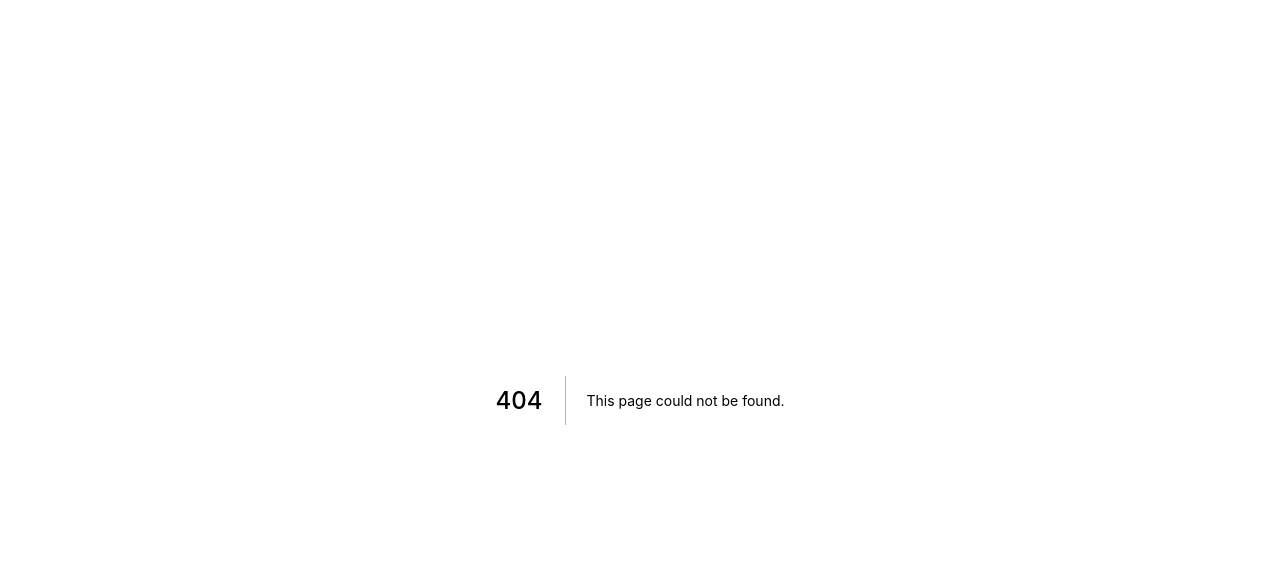
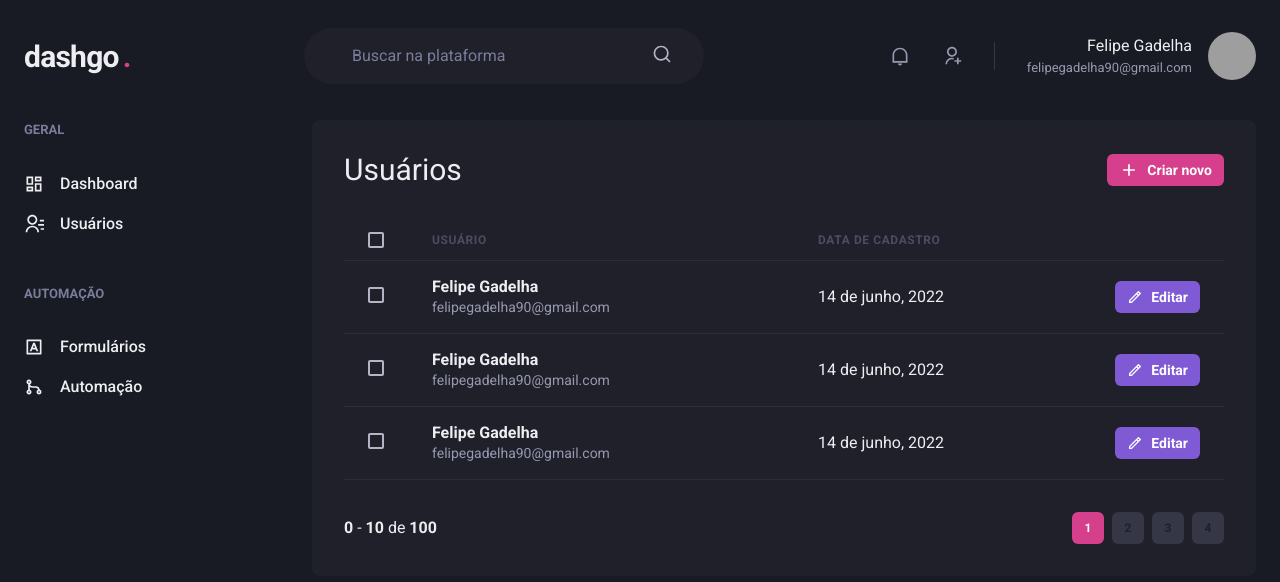
Before and after one commit to FelipeGadelha/dashgo, a Next.js app: page /users in a window 1280 px wide. Before the commit this address had no page. Shown: the top 582 px of the page. Built offline with nearby package versions, Linux system fonts and the light colour scheme; grey boxes are pictures that could not be loaded.

Commit message:
created pages userList and CreateUser

```diff
--- /dev/null
+++ b/src/components/Pagination.tsx
@@ -0,0 +1,66 @@
+import { Box, Button, Stack } from "@chakra-ui/react";
+
+export function Pagination() {
+  return (
+    <Stack
+      direction="row"
+      spacing="6"
+      mt="8"
+      justify="space-between"
+      align="center"
+    >
+      <Box>
+        <strong>0</strong> - <strong>10</strong> de <strong>100</strong>
+      </Box>
+      <Stack direction="row" spacing="2">
+        <Button
+          size="sm"
+          fontSize="xs"
+          width="4"
+          colorScheme="pink"
+          disabled
+          _disabled={{
+            bg: 'pink.500',
+            cursor: 'default'
+          }}
+        >
+          1
+        </Button>
+        <Button
+          size="sm"
+          fontSize="xs"
+          width="4"
+          bg="gray.700"
+          _hover={{
+            bg: 'gray.500'
+          }}
+        >
+          2
+        </Button>
+        <Button
+          size="sm"
+          fontSize="xs"
+          width="4"
+          bg="gray.700"
+          _hover={{
+            bg: 'gray.500'
+          }}
+        >
+          3
+        </Button>
+        <Button
+          size="sm"
+          fontSize="xs"
+          width="4"
+          bg="gray.700"
+          _hover={{
+            bg: 'gray.500'
+          }}
+        >
+          4
+        </Button>
+
+      </Stack>
+    </Stack>
+  )
+}
--- a/src/pages/dashboard.tsx
+++ b/src/pages/dashboard.tsx
@@ -71,7 +71,7 @@
             pb="4"
           >
             <Text fontSize="lg" mb="4">Inscritos da semana</Text>
-            <Chart option={options} series={series} type="area" height={160}/>
+            {/* <Chart type="area" option={options} series={series} height={160}/> */}
           </Box>
           <Box
             p="8"
@@ -80,7 +80,7 @@
             pb="4"
           >
             <Text fontSize="lg" mb="4">Taxa de abertura</Text>
-            <Chart option={options} series={series} type="area" height={160}/>
+            {/* <Chart type="area" option={options} series={series} height={160}/> */}
           </Box>
         </SimpleGrid>
       </Flex>
--- /dev/null
+++ b/src/pages/users/index.tsx
@@ -0,0 +1,114 @@
+import { Box, Button, Checkbox, Flex, Heading, Icon, Table, Tbody, Td, Text, Th, Thead, Tr } from "@chakra-ui/react";
+import { Header } from "../../components/Header";
+import { Sidebar } from "../../components/Sidebar";
+import { RiAddLine, RiPencilLine } from "react-icons/ri";
+import { Pagination } from "../../components/Pagination";
+
+export default function UserList() {
+  return (
+    <Box>
+      <Header/>
+      <Flex  w="100%" my="6" maxWidth={1480} mx="auto" px="6">
+        <Sidebar/>
+        <Box flex="1" borderRadius={8} bg="gray.800" p="8">
+          <Flex mb="8" justify="space-between" align="center">
+            <Heading size="lg" fontWeight="normal">Usuários</Heading>
+            <Button
+              as="a"
+              size="sm"
+              fontSize="sm"
+              colorScheme="pink"
+              leftIcon={<Icon as={ RiAddLine } fontSize="20"/>}
+            >
+              Criar novo
+            </Button>
+          </Flex>
+          <Table colorScheme="whiteAlpha">
+            <Thead>
+              <Tr>
+                <Th px="6" color="gray.300" width="8">
+                  <Checkbox colorScheme="pink"/>
+                </Th>
+                <Th>Usuário</Th>
+                <Th>Data de Cadastro</Th>
+                <Th width="8"></Th>
+              </Tr>
+            </Thead>
+            <Tbody>
+              <Tr>
+                <Td px="6">
+                  <Checkbox colorScheme="pink"/>
+                </Td>
+                <Td>
+                  <Box>
+                    <Text fontWeight="bold">Felipe Gadelha</Text>
+                    <Text fontSize="sm" color="gray.300">felipegadelha90@gmail.com</Text>
+                  </Box>
+                </Td>
+                <Td>14 de junho, 2022</Td>
+                <Td>
+                  <Button
+                    as="a"
+                    size="sm"
+                    fontSize="sm"
+                    colorScheme="purple"
+                    leftIcon={<Icon as={ RiPencilLine } fontSize="16"/>}
+                  >
+                    Editar
+                  </Button>
+                </Td>
+              </Tr>
+              <Tr>
+                <Td px="6">
+                  <Checkbox colorScheme="pink"/>
+                </Td>
+                <Td>
+                  <Box>
+                    <Text fontWeight="bold">Felipe Gadelha</Text>
+                    <Text fontSize="sm" color="gray.300">felipegadelha90@gmail.com</Text>
+                  </Box>
+                </Td>
+                <Td>14 de junho, 2022</Td>
+                <Td>
+                  <Button
+                    as="a"
+                    size="sm"
+                    fontSize="sm"
+                    colorScheme="purple"
+                    leftIcon={<Icon as={ RiPencilLine } fontSize="16"/>}
+                  >
+                    Editar
+                  </Button>
+                </Td>
+              </Tr>
+              <Tr>
+                <Td px="6">
+                  <Checkbox colorScheme="pink"/>
+                </Td>
+                <Td>
+                  <Box>
+                    <Text fontWeight="bold">Felipe Gadelha</Text>
+                    <Text fontSize="sm" color="gray.300">felipegadelha90@gmail.com</Text>
+                  </Box>
+                </Td>
+                <Td>14 de junho, 2022</Td>
+                <Td>
+                  <Button
+                    as="a"
+                    size="sm"
+                    fontSize="sm"
+                    colorScheme="purple"
+                    leftIcon={<Icon as={ RiPencilLine } fontSize="16"/>}
+                  >
+                    Editar
+                  </Button>
+                </Td>
+              </Tr>
+            </Tbody>
+          </Table>
+          <Pagination/>
+        </Box>
+      </Flex>
+    </Box>
+  )
+}
```
Also changed, not shown: src/pages/users/create.tsx (added, +36 -0 lines).
